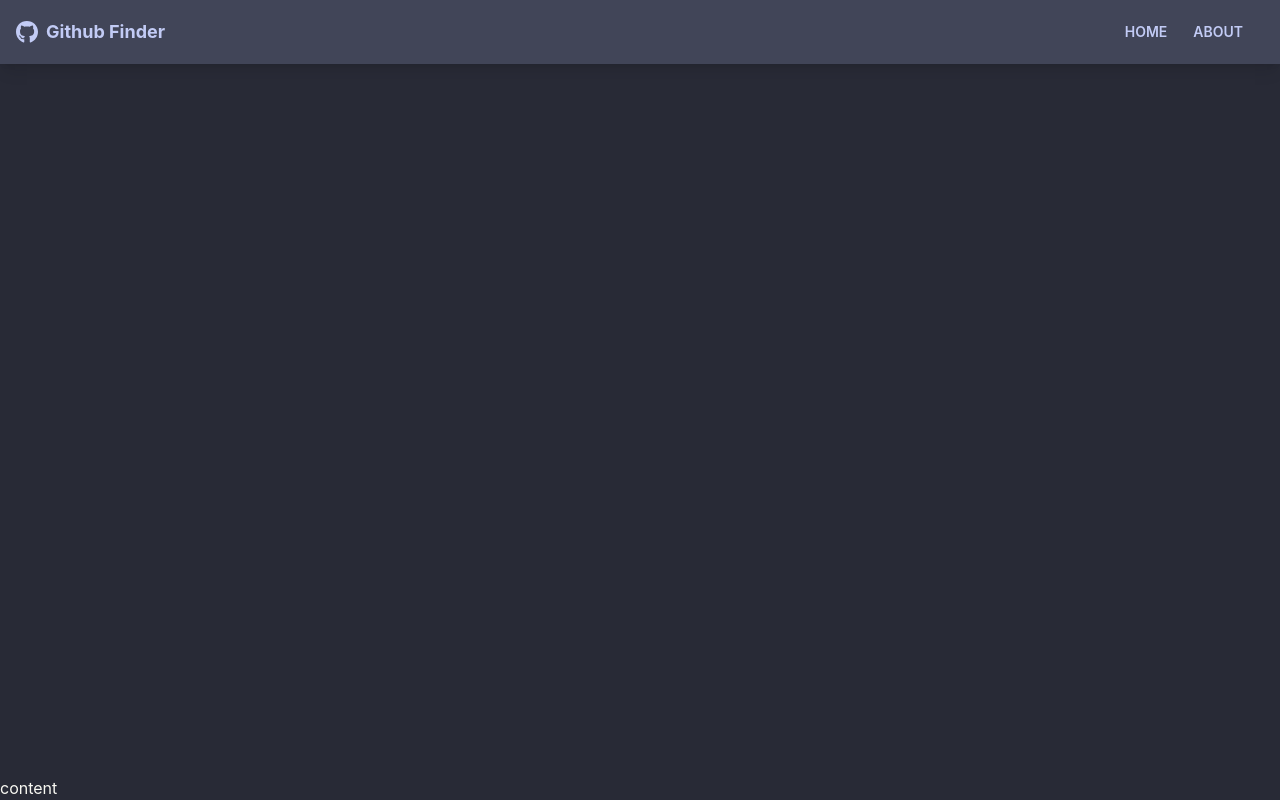
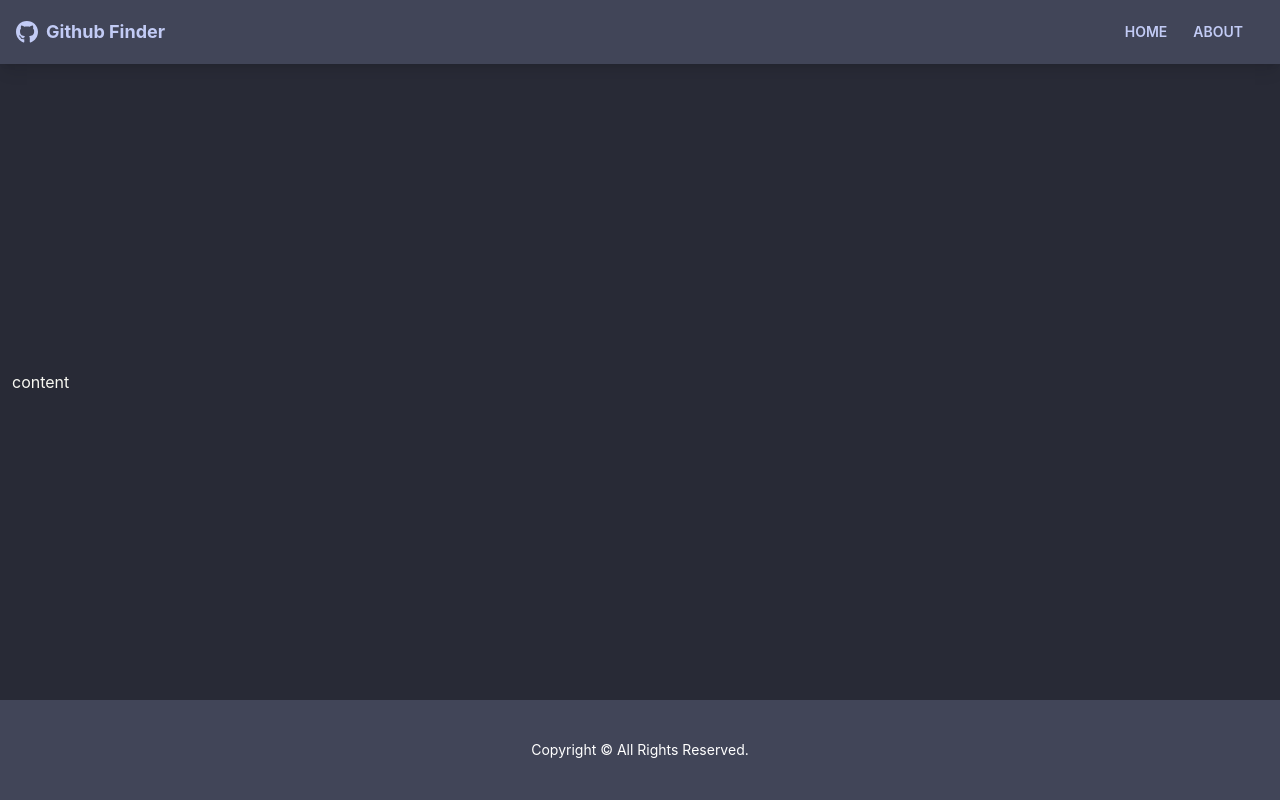
Before and after one commit to cararoggemans/github-finder, a React (Create React App) app: page / in a window 1280 px wide. Built offline with nearby package versions, Linux system fonts and the light colour scheme; the HTML template or start-up script is replaced by a standard one.

Commit message:
add footer component

```diff
--- a/src/App.js
+++ b/src/App.js
@@ -1,14 +1,16 @@
 import { BrowserRouter as Router, Route } from "react-router-dom";
 import Navbar from "./components/layout/Navbar";
+import Footer from "./components/layout/Footer";
 
 function App() {
   return (
     <Router>
     <div className="flex flex-col justify-between h-screen">
       <Navbar/>
-      <main>
+      <main className='container mx-auto px-3 pb-12'>
         content
       </main>
+      <Footer />
       </div>
   </Router>
   );
--- /dev/null
+++ b/src/components/layout/Footer.jsx
@@ -0,0 +1,15 @@
+import React from 'react'
+
+const footerYear = new Date().getFullYear
+
+function Footer() {
+  return (
+    <footer className='footer p-10 text-primary-content footer-center bg-neutral'>
+        <div>
+            <p className='text-white'>Copyright &copy; {footerYear} All Rights Reserved.</p>
+        </div>
+    </footer>
+  )
+}
+
+export default Footer
```
